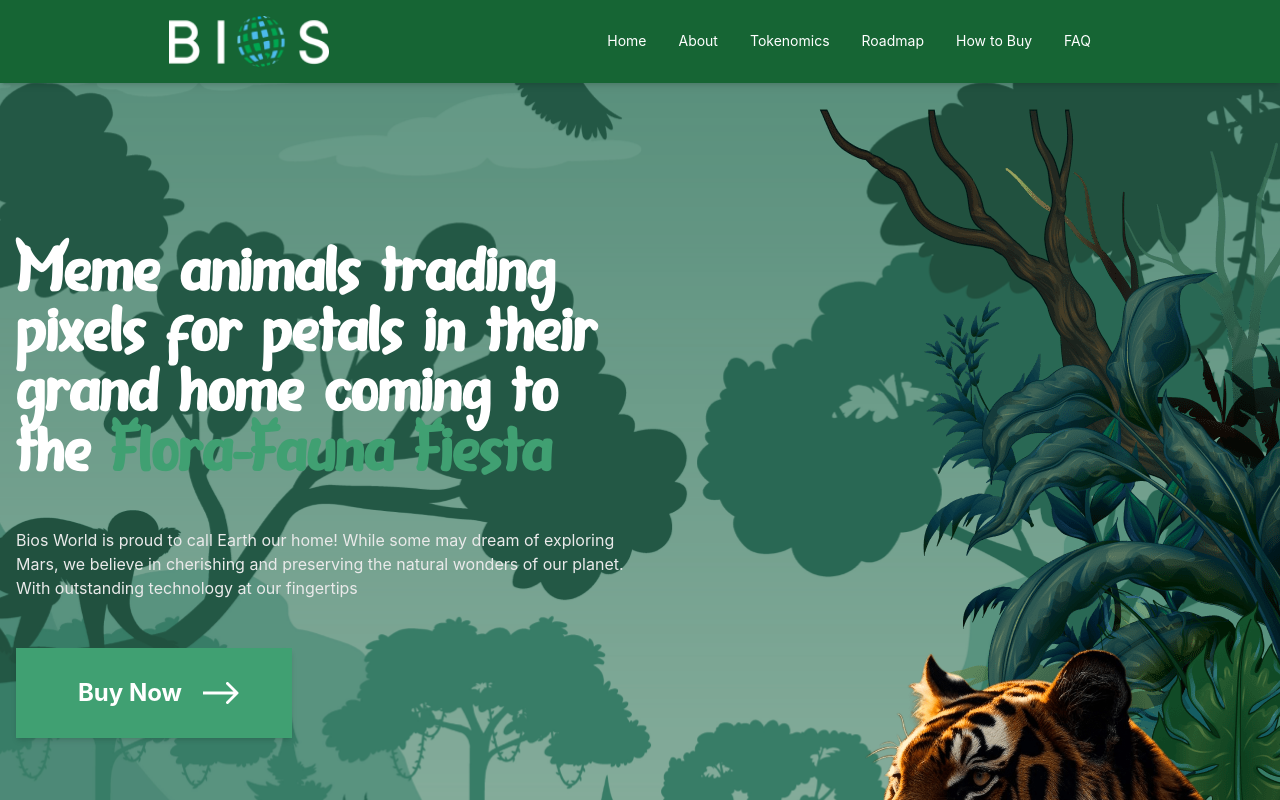
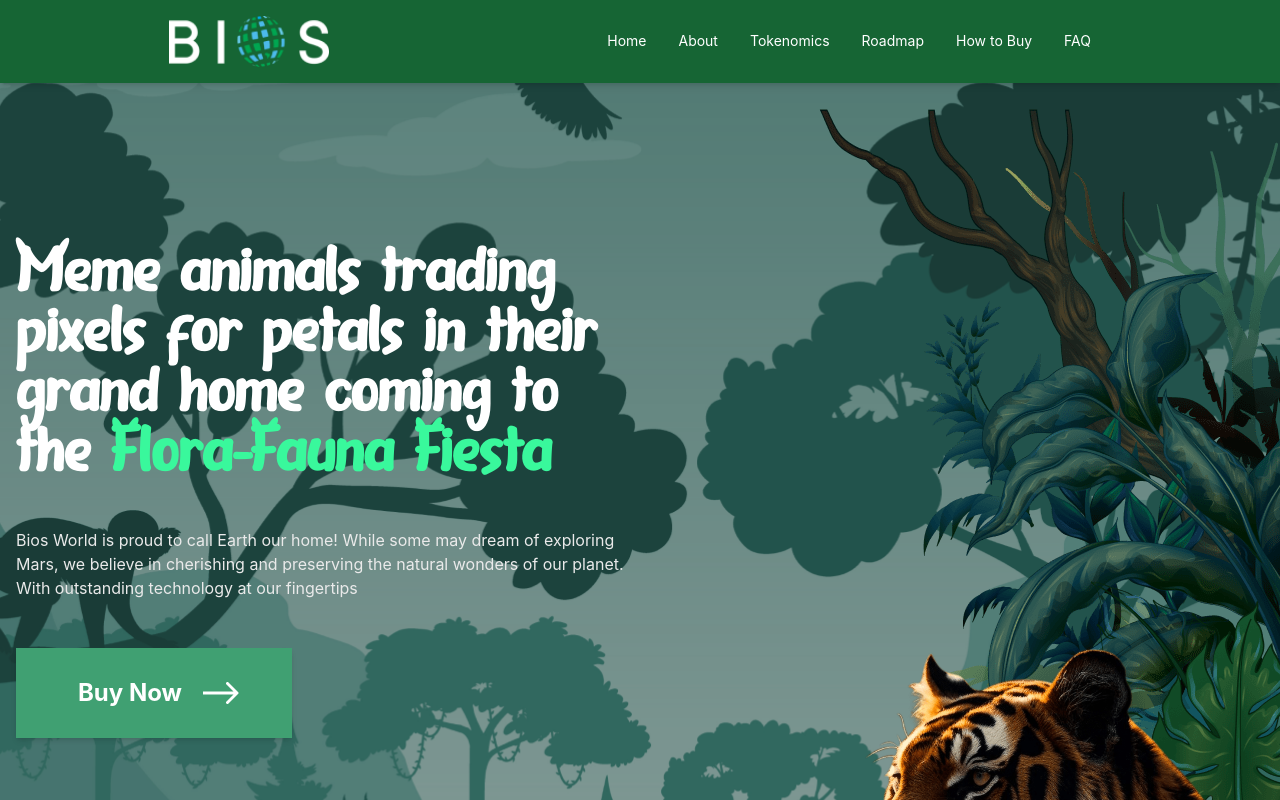
Before and after one commit to Henrique990/biosworld-react, a React (Vite) app: page / in a window 1280 px wide. Shown: the top 800 px of the page. Built offline with nearby package versions, Linux system fonts and the light colour scheme.

Commit message:
text home

```diff
--- a/src/components/Home/index.jsx
+++ b/src/components/Home/index.jsx
@@ -106,7 +106,7 @@ export default function Home() {
   );
 
   return (
-    <header className="relative w-full h-[50rem] lg:h-[67.5rem] overflow-hidden bg-[rgba(80,194,120,0.35)]">
+    <header className="relative w-full h-[50rem] lg:h-[67.5rem] overflow-hidden">
       <img
         className="absolute object-cover w-full h-full"
         src="/H-bg-min.png"
@@ -193,7 +193,7 @@ export default function Home() {
               className="text-3xl lg:text-6xl 2xl:text-7xl font-['Cattino'] leading-10 text-white justify-start relative lg:max-w-3xl 2xl:max-w-4xl z-10"
             >
               Meme animals trading pixels for petals in their grand home coming
-              to the <span className="text-[#40A072]">Flora-Fauna Fiesta</span>
+              to the <span className="text-[#39f89c]">Flora-Fauna Fiesta</span>
             </Typography>
             <Typography className="font-normal text-[#EAEAEA] relative z-10">
               Bios World is proud to call Earth our home! While some may dream
--- a/src/components/Tokenomics/index.jsx
+++ b/src/components/Tokenomics/index.jsx
@@ -17,7 +17,7 @@ export default function Tokenomics() {
         </div>
       </div>
       <img
-        className="absolute top-0 left-0 md:w-[50%]"
+        className="absolute top-0 left-0 w-[70%] md:w-[50%] "
         src={preguiça}
         alt="shoth"
       />
```
